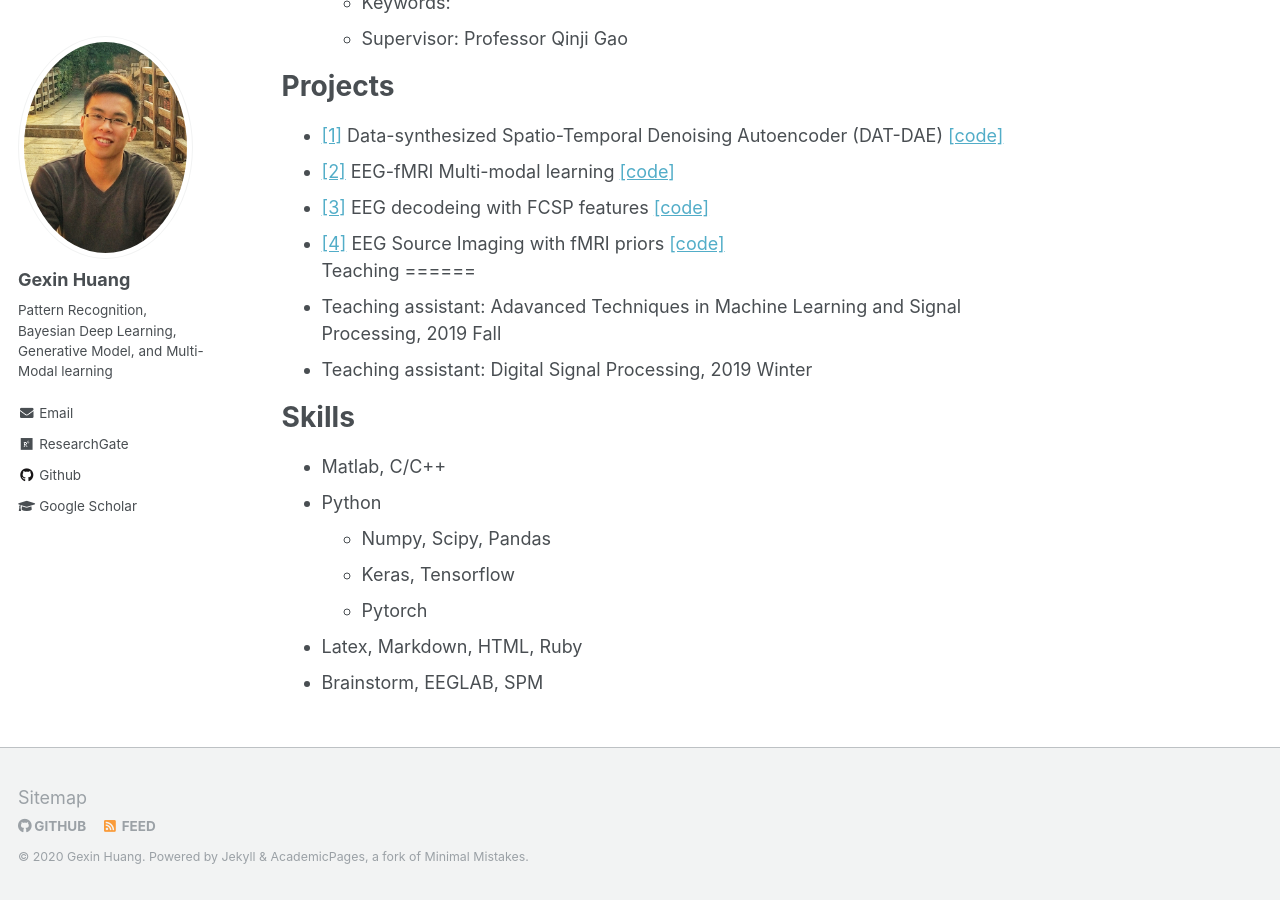
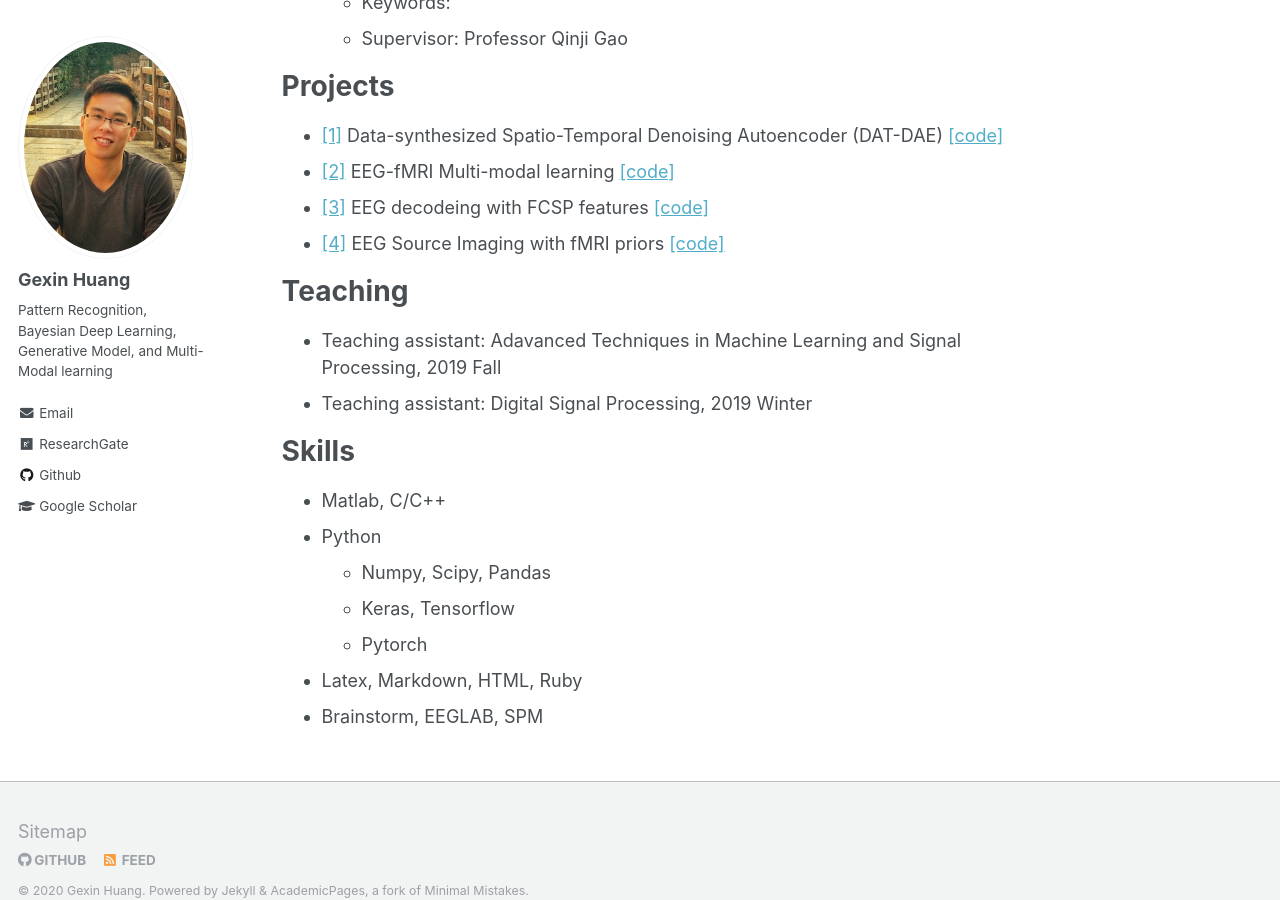
Before and after one commit to gexinh/gexinh.github.io, a Jekyll site: the page built from _pages/about.md, in a window 1280 px wide and 900 px high, scrolled down 1718 px. Built offline with Jekyll 4.4.1, drawn with Linux system fonts in a browser that asks for light colours.

Commit message:
update 1st

```diff
--- a/_pages/about.md
+++ b/_pages/about.md
@@ -8,7 +8,7 @@ redirect_from:
   - /about.html
 ---
 
-About  [<font size=3>[Code]</font>](https://github.com/gexinh) [<font size=3>[CV]</font>](//files/cv_gexin.pdf) [<font size=3>[Transcripts]</font>](//files/transcripts.pdf)
+About  [<font size=3>[Code]</font>](https://github.com/gexinh) [<font size=3>[CV]</font>](files/cv_gexin.pdf) [<font size=3>[Transcripts]</font>](files/transcripts.pdf)
 ======
 I am a graduate student in pattern recognition and intelligent system at [South China University of Technology](https://www.scut.edu.cn/en/main.htm). Since 2018, I have been co-advised by <a href="https://scholar.google.com/citations?user=oAUB9cQAAAAJ&hl=en">Zhuliang Yu</a> and [Wei Wu](https://www.researchgate.net/profile/Wei_Wu54) at the Center for Brain-Computer Interfaces and Information Processing (leader: [Yuqing Li](https://scholar.google.com.sg/citations?user=wN3v1coAAAAJ&hl=en)). I am broadly intereted in developing new methods to incorporate prior knoledge into neural network with a probablistic perspective. In particular, I am passionate about deep generative models (DGMs), Bayesian Deep learning, and their applications to brain signals.
 > A Brain-Computer Interface (BCI) is a system that extracts and translates the brain activity patterns of a subject into messages or commands for an interactive application. Brain signal is a continuous temporal signal with a low signal-to-noise ratio and multi-channels, including but not limited to EEG, MEG, and fMRI. They are widely utilized in various applications such as brain signal classification, brain source localization, and multi-modal signal reconstruction. Deep learning has lifted the performance of BCI systems significantly in recent years. However, the problems like the limited BCI data, the high dimensionality of data structure, the poor quality of acquisited data, and the significant divergences between individual subject's signals are still challenging the development of deep learning models in BCI tasks. To achieve a better performance, incorporating the prior knowledge into neural networks is the key point, e.g., the specific designed NN architectures, the hybrid NN modeling with 'traditional' machine learning approches, or the techniques like regularization or data augmentation.
@@ -53,6 +53,7 @@ Projects
 * [[2]]() EEG-fMRI Multi-modal learning [[code]]()
 * [[3]]() EEG decodeing with FCSP features [[code]]()
 * [[4]]() EEG Source Imaging with fMRI priors [[code]]()
+
 Teaching
 ======
 * Teaching assistant: Adavanced Techniques in Machine Learning and Signal Processing, 2019 Fall
```
